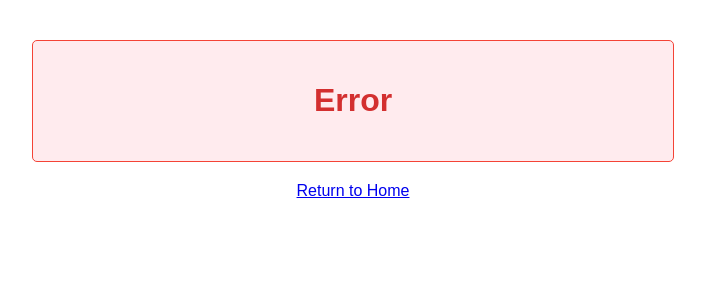
After one commit to Suryakant45/MLPRJ, a Flask app: template templates/error.html in a window 1280 px wide. The commit adds this page. Shown: the top 300 px of the page, without its empty margins (287-992 px from the left). Run offline with Flask 3, Linux system fonts and the light colour scheme; the template is opened without the code that fills it, so the values that code supplies are empty.

Commit message:
add all file

```diff
--- a/app.py
+++ b/app.py
@@ -1,52 +1,112 @@
+import sys
+import os
+import traceback
+from src.DiamondPricePrediction.pipelines.prediction_pipeline import CustomData, PredictPipeline
+from src.DiamondPricePrediction.logger import logging
+from flask import Flask, request, render_template, jsonify
 
+# Initialize Flask app
+app = Flask(__name__)
 
-from src.DiamondPricePrediction.pipelines.prediction_pipeline import CustomData, PredictPipeline
-
-from flask import Flask,request,render_template,jsonify
-
-
-
-app=Flask(__name__)
-
+# Configure logging
+@app.before_first_request
+def setup_logging():
+    if not app.debug:
+        # Set up your logging configuration here
+        pass
 
 @app.route('/')
 def home_page():
     return render_template("index.html")
 
-@app.route("/predict",methods=["GET","POST"])
+@app.route("/predict", methods=["GET", "POST"])
 def predict_datapoint():
     try:
         if request.method == "GET":
+            logging.info("Rendering form.html for GET request")
             return render_template("form.html")
 
         else:
-            data=CustomData(
-                carat=float(request.form.get('carat')),
-                depth = float(request.form.get('depth')),
-                table = float(request.form.get('table')),
-                x = float(request.form.get('x')),
-                y = float(request.form.get('y')),
-                z = float(request.form.get('z')),
-                cut = request.form.get('cut'),
-                color= request.form.get('color'),
-                clarity = request.form.get('clarity')
-            )
-            # this is my final data
-            final_data=data.get_data_as_dataframe()
+            logging.info("Processing POST request with form data")
+            # Validate form data
+            for field in ['carat', 'depth', 'table', 'x', 'y', 'z']:
+                if not request.form.get(field):
+                    error_msg = f"Missing required field: {field}"
+                    logging.error(error_msg)
+                    return render_template("error.html", error=error_msg), 400
 
-            predict_pipeline=PredictPipeline()
+            # Create CustomData object
+            try:
+                data = CustomData(
+                    carat=float(request.form.get('carat')),
+                    depth=float(request.form.get('depth')),
+                    table=float(request.form.get('table')),
+                    x=float(request.form.get('x')),
+                    y=float(request.form.get('y')),
+                    z=float(request.form.get('z')),
+                    cut=request.form.get('cut'),
+                    color=request.form.get('color'),
+                    clarity=request.form.get('clarity')
+                )
+                logging.info("CustomData object created successfully")
+            except ValueError as ve:
+                error_msg = f"Invalid input data: {str(ve)}"
+                logging.error(error_msg)
+                return render_template("error.html", error=error_msg), 400
 
-            pred=predict_pipeline.predict(final_data)
+            # Convert to dataframe
+            final_data = data.get_data_as_dataframe()
+            logging.info("Dataframe created successfully")
 
-            result=round(pred[0],2)
+            # Make prediction
+            predict_pipeline = PredictPipeline()
+            pred = predict_pipeline.predict(final_data)
+            logging.info(f"Prediction successful: {pred}")
 
-            return render_template("result.html",final_result=result)
+            result = round(pred[0], 2)
+            logging.info(f"Final result: {result}")
+
+            return render_template("result.html", final_result=result)
+
     except Exception as e:
-        import traceback
-        print(f"Error in predict_datapoint: {str(e)}")
-        print(traceback.format_exc())
-        return f"An error occurred: {str(e)}", 500
+        error_msg = f"Error in predict_datapoint: {str(e)}"
+        logging.error(error_msg)
+        logging.error(traceback.format_exc())
+        return render_template("error.html", error=error_msg), 500
 
-#execution begin
+# Error handlers
+@app.errorhandler(404)
+def not_found_error(error):
+    return render_template('error.html', error='Page not found'), 404
+
+@app.errorhandler(500)
+def internal_error(error):
+    return render_template('error.html', error='Internal server error'), 500
+
+# Main execution
 if __name__ == '__main__':
-    app.run(host="0.0.0.0",port=80)
+    try:
+        # Check if required directories and files exist
+        if not os.path.exists('templates'):
+            raise FileNotFoundError("Templates directory not found")
+
+        if not os.path.exists('artifacts'):
+            raise FileNotFoundError("Artifacts directory not found")
+
+        required_templates = ['index.html', 'form.html', 'result.html', 'error.html']
+        for template in required_templates:
+            if not os.path.exists(os.path.join('templates', template)):
+                raise FileNotFoundError(f"Template file not found: {template}")
+
+        required_artifacts = ['model.pkl', 'preprocessor.pkl']
+        for artifact in required_artifacts:
+            if not os.path.exists(os.path.join('artifacts', artifact)):
+                raise FileNotFoundError(f"Artifact file not found: {artifact}")
+
+        # Start the Flask app
+        print("Starting Flask application on port 80...")
+        app.run(host="0.0.0.0", port=80, debug=False)
+
+    except Exception as e:
+        print(f"Error starting application: {str(e)}")
+        traceback.print_exc()
--- /dev/null
+++ b/templates/error.html
@@ -0,0 +1,36 @@
+<!DOCTYPE html>
+<html>
+<head>
+    <title>Error</title>
+    <style>
+        body {
+            font-family: Arial, sans-serif;
+            margin: 40px;
+            text-align: center;
+        }
+        .error-container {
+            background-color: #ffebee;
+            border: 1px solid #f44336;
+            border-radius: 5px;
+            padding: 20px;
+            margin: 20px auto;
+            max-width: 600px;
+        }
+        h1 {
+            color: #d32f2f;
+        }
+        .home-link {
+            margin-top: 20px;
+        }
+    </style>
+</head>
+<body>
+    <div class="error-container">
+        <h1>Error</h1>
+        <p>{{ error }}</p>
+    </div>
+    <div class="home-link">
+        <a href="/">Return to Home</a>
+    </div>
+</body>
+</html>
--- a/templates/result.html
+++ b/templates/result.html
@@ -1 +1 @@
-<h1>the dimond price will be {{final_result}}</h1>
+<h1>The diamond price will be ${{final_result}}</h1>
```
Also changed, not shown: src/DiamondPricePrediction/pipelines/prediction_pipeline.py (+115 -53 lines).
